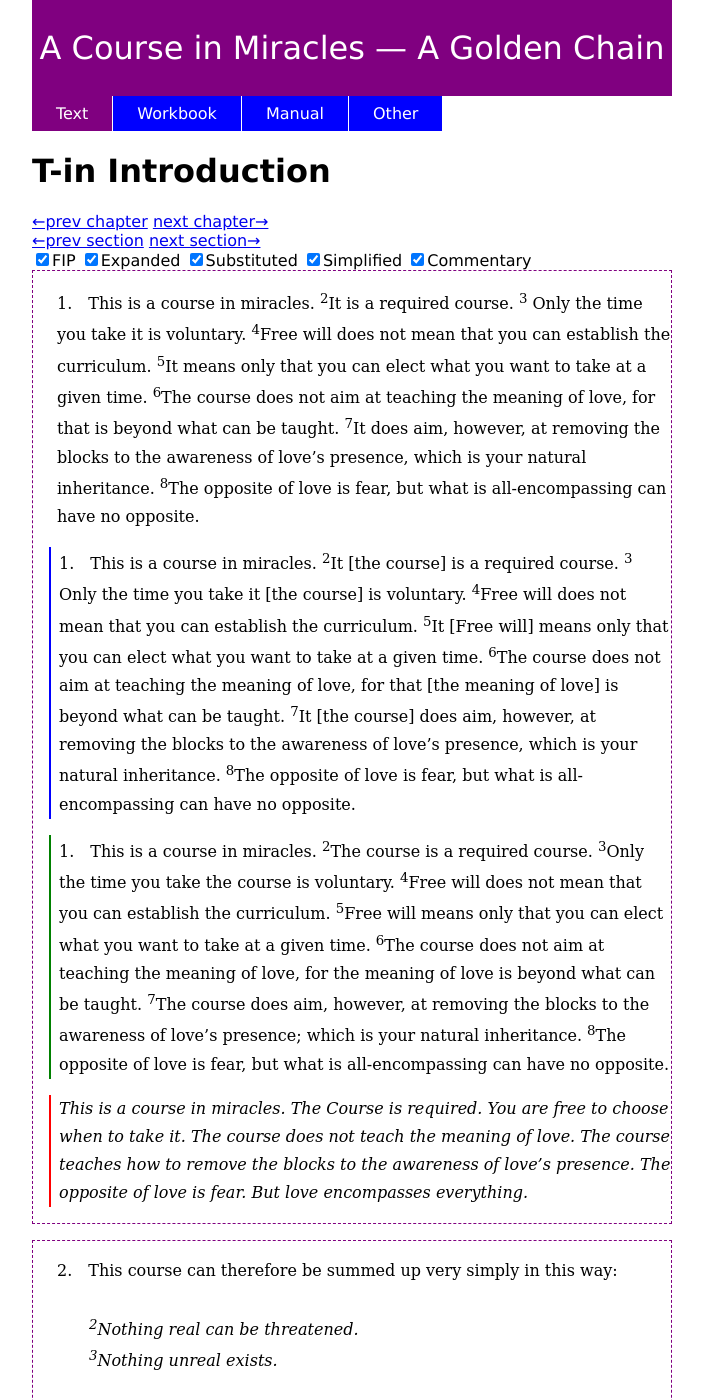
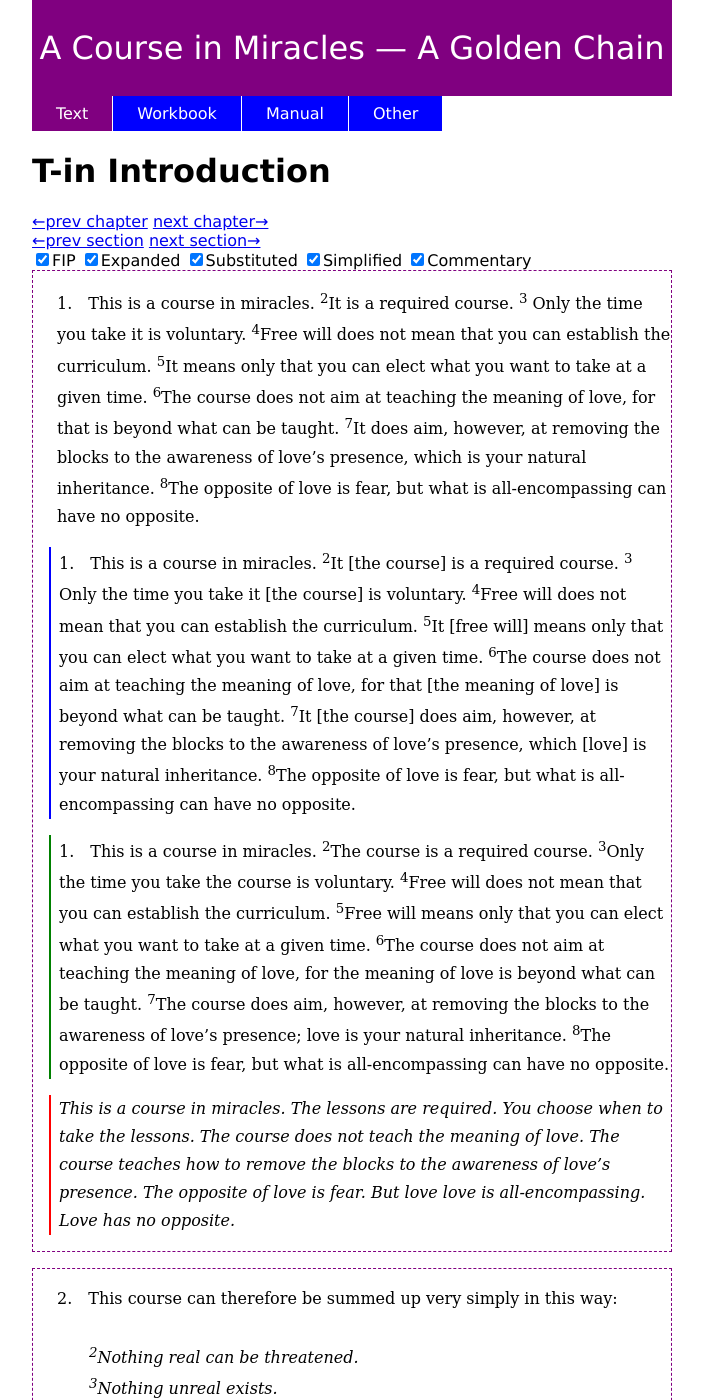
Before and after one commit to wdporter/acim, a Jekyll site: the page built from text/in/index.html, in a window 1280 px wide and 1400 px high. Shown: the whole window, without its empty margins (288-991 px from the left). Built offline with Jekyll 4.4.1, drawn with Linux system fonts in a browser that asks for light colours.

Commit message:
Fixed some substitutions and simplifications

```diff
--- a/text/in/index.html
+++ b/text/in/index.html
@@ -24,14 +24,14 @@ next-section: /text/1/i
 		<sup>2</sup>It [the course] is a required course.
 		<sup>3</sup> Only the time you take it [the course] is voluntary.
 		<sup>4</sup>Free will does not mean that you can establish the curriculum.
-		<sup>5</sup>It [Free will] means only that you can elect what you want to take at a given time.
+		<sup>5</sup>It [free will] means only that you can elect what you want to take at a given time.
 		<sup>6</sup>The course does not aim at teaching the meaning of love, for that [the meaning of love] is beyond what can be taught.
-		<sup>7</sup>It [the course] does aim, however, at removing the blocks to the awareness of love’s presence, which is your natural inheritance.
+		<sup>7</sup>It [the course] does aim, however, at removing the blocks to the awareness of love’s presence, which [love] is your natural inheritance.
 		<sup>8</sup>The opposite of love is fear, but what is all-encompassing can have no opposite.</p>
 
-  <p class=substituted>1.&emsp;This is a course in miracles. <sup>2</sup>The course is a required course. <sup>3</sup>Only the time you take the course is voluntary. <sup>4</sup>Free will does not mean that you can establish the curriculum. <sup>5</sup>Free will means only that you can elect what you want to take at a given time. <sup>6</sup>The course does not aim at teaching the meaning of love, for the meaning of love is beyond what can be taught. <sup>7</sup>The course does aim, however, at removing the blocks to the awareness of love’s presence; which is your natural inheritance. <sup>8</sup>The opposite of love is fear, but what is all-encompassing can have no opposite.</p>
+  <p class=substituted>1.&emsp;This is a course in miracles. <sup>2</sup>The course is a required course. <sup>3</sup>Only the time you take the course is voluntary. <sup>4</sup>Free will does not mean that you can establish the curriculum. <sup>5</sup>Free will means only that you can elect what you want to take at a given time. <sup>6</sup>The course does not aim at teaching the meaning of love, for the meaning of love is beyond what can be taught. <sup>7</sup>The course does aim, however, at removing the blocks to the awareness of love’s presence; love is your natural inheritance. <sup>8</sup>The opposite of love is fear, but what is all-encompassing can have no opposite.</p>
 
-  <p class=simplified>This is a course in miracles. The Course is required. You are free to choose when to take it. The course does not teach the meaning of love. The course teaches how to remove the blocks to the awareness of love’s presence. The opposite of love is fear. But love encompasses everything.</p>
+  <p class=simplified>This is a course in miracles. The lessons are required. You choose when to take the lessons. The course does not teach the meaning of love. The course teaches how to remove the blocks to the awareness of love’s presence. The opposite of love is fear. But love love is all-encompassing. Love has no opposite.</p>
 
   <p class=commentary>This is a manual for a special curriculum, intended for teachers of a special form of the universal course. There are many thousands of other forms, all with the same outcome (<a href="/m/1#m-1.4">M-1.4:1–2</a>).</p>
   <p class=commentary>As the course emphasises, you are not free to choose the curriculum or even the form in which you will learn it. You are free, however, to decide when you want to learn it (<a href="/m/2#m-2.3">M-2.3:6–7</a>).</p>
```
